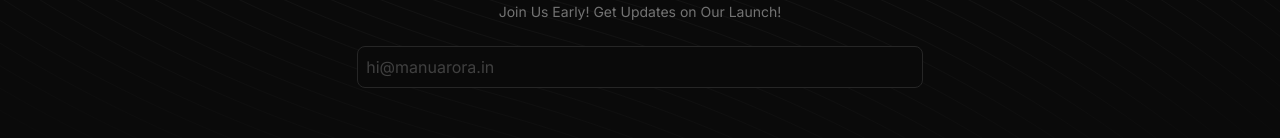
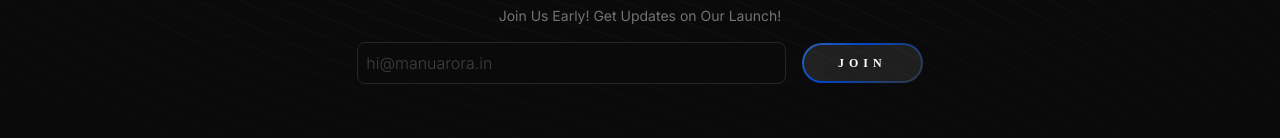
Before and after one commit to NTUTUalu/jobsearch, a Next.js app in the folder frontend/: page / in a window 1280 px wide. Shown: the part 1223-1361 px from the top of the page. Built offline with nearby package versions, Linux system fonts and the light colour scheme.

Commit message:
added a submit button

```diff
--- a/frontend/app/components/onboard/onboard.jsx
+++ b/frontend/app/components/onboard/onboard.jsx
@@ -1,6 +1,7 @@
-"use client";
 import React from "react";
 import { BackgroundBeams } from "./background-beam";
+import "./onboard.module.css";
+import Styles from "./onboard.module.css"; // Correct import path
 
 export default function Onboard() {
   return (
@@ -9,15 +10,32 @@ export default function Onboard() {
         <h1 className="relative z-10 text-lg md:text-7xl  bg-clip-text text-transparent bg-gradient-to-b from-neutral-200 to-neutral-600  text-center font-sans font-bold">
           Join the waitlist
         </h1>
-        <p></p>
+
         <p className="text-neutral-500 max-w-lg mx-auto my-2 text-sm text-center relative z-10">
-        Join Us Early! Get Updates on Our Launch!
+          Join Us Early! Get Updates on Our Launch!
         </p>
+        <div className="flex w-full justify-center items-center bg-pink-1 mt-4">
         <input
           type="text"
+          maxLength="45"
           placeholder="hi@manuarora.in"
-          className="rounded-lg border border-neutral-800 focus:ring-2 focus:ring-teal-500  w-full relative z-10 mt-4 p-2 bg-neutral-950 placeholder:text-neutral-700"
+          className="rounded-lg border text-white font-light border-neutral-800 focus:ring-2 focus:ring-teal-500  w-full relative z-10  p-2 bg-neutral-950 placeholder:text-neutral-700"
         />
+
+     <button className={`${Styles.btn} ml-4 `} type="button">
+  <strong className={`${Styles.strong}  `}>JOIN</strong>
+  <div id="container-stars">
+    <div id="stars"></div>
+  </div>
+
+  <div id="glow">
+    <div className={`${Styles.circle}  `}></div>
+    <div className={`${Styles.circle}  `}></div>
+  </div>
+</button>
+        </div>
+
+
       </div>
       <BackgroundBeams />
     </div>
--- /dev/null
+++ b/frontend/app/components/onboard/onboard.module.css
@@ -0,0 +1,168 @@
+.btn {
+    display: flex;
+    justify-content: center;
+    align-items: center;
+    width: 10rem;
+    overflow: hidden;
+    height: 2.5rem;
+    background-size: 300% 300%;
+    backdrop-filter: blur(1rem);
+    border-radius: 2rem;
+    transition: 0.5s;
+    animation: gradient_301 5s ease infinite;
+    border: double 2px transparent;
+    background-image: linear-gradient(#212121, #212121),  linear-gradient(137.48deg, #929290 10%,#0047ca 45%, #383535 67%, #0044ff 87%);
+    background-origin: border-box;
+    background-clip: content-box, border-box;
+  }
+
+  #container-stars {
+    position: absolute;
+    z-index: -1;
+    width: 100%;
+    height: 100%;
+    overflow: hidden;
+    transition: 0.5s;
+    backdrop-filter: blur(1rem);
+    border-radius: 2rem;
+  }
+
+  .strong {
+    z-index: 2;
+    font-family: 'Avalors Personal Use';
+    font-size: 12px;
+    letter-spacing: 5px;
+    color: #FFFFFF;
+    /* text-shadow: 0 0 4px white; */
+  }
+
+  #glow {
+    position: absolute;
+    display: flex;
+    width: 12rem;
+  }
+
+  .circle {
+    width: 100%;
+    height: 30px;
+    filter: blur(2rem);
+    animation: pulse_3011 4s infinite;
+    z-index: -1;
+  }
+
+  .circle:nth-of-type(1) {
+    background: rgba(254, 83, 186, 0.636);
+  }
+
+  .circle:nth-of-type(2) {
+    background: rgba(142, 81, 234, 0.704);
+  }
+
+  .btn:hover #container-stars {
+    z-index: 1;
+    background-color: #212121;
+  }
+
+  .btn:hover {
+    transform: scale(1.1)
+  }
+
+  .btn:active {
+    border: double 2px #FE53BB;
+    background-origin: border-box;
+    background-clip: content-box, border-box;
+    animation: none;
+  }
+
+  .btn:active .circle {
+    background: #FE53BB;
+  }
+
+  #stars {
+    position: relative;
+    background: transparent;
+    width: 200rem;
+    height: 200rem;
+  }
+
+  #stars::after {
+    content: "";
+    position: absolute;
+    top: -10rem;
+    left: -100rem;
+    width: 100%;
+    height: 100%;
+    animation: animStarRotate 90s linear infinite;
+  }
+
+  #stars::after {
+    background-image: radial-gradient(#ffffff 1px, transparent 1%);
+    background-size: 50px 50px;
+  }
+
+  #stars::before {
+    content: "";
+    position: absolute;
+    top: 0;
+    left: -50%;
+    width: 170%;
+    height: 500%;
+    animation: animStar 60s linear infinite;
+  }
+
+  #stars::before {
+    background-image: radial-gradient(#ffffff 1px, transparent 1%);
+    background-size: 50px 50px;
+    opacity: 0.5;
+  }
+
+  @keyframes animStar {
+    from {
+      transform: translateY(0);
+    }
+
+    to {
+      transform: translateY(-135rem);
+    }
+  }
+
+  @keyframes animStarRotate {
+    from {
+      transform: rotate(360deg);
+    }
+
+    to {
+      transform: rotate(0);
+    }
+  }
+
+  @keyframes gradient_301 {
+    0% {
+      background-position: 0% 50%;
+    }
+
+    50% {
+      background-position: 100% 50%;
+    }
+
+    100% {
+      background-position: 0% 50%;
+    }
+  }
+
+  @keyframes pulse_3011 {
+    0% {
+      transform: scale(0.75);
+      box-shadow: 0 0 0 0 rgba(0, 0, 0, 0.7);
+    }
+
+    70% {
+      transform: scale(1);
+      box-shadow: 0 0 0 10px rgba(0, 0, 0, 0);
+    }
+
+    100% {
+      transform: scale(0.75);
+      box-shadow: 0 0 0 0 rgba(0, 0, 0, 0);
+    }
+  }
```
